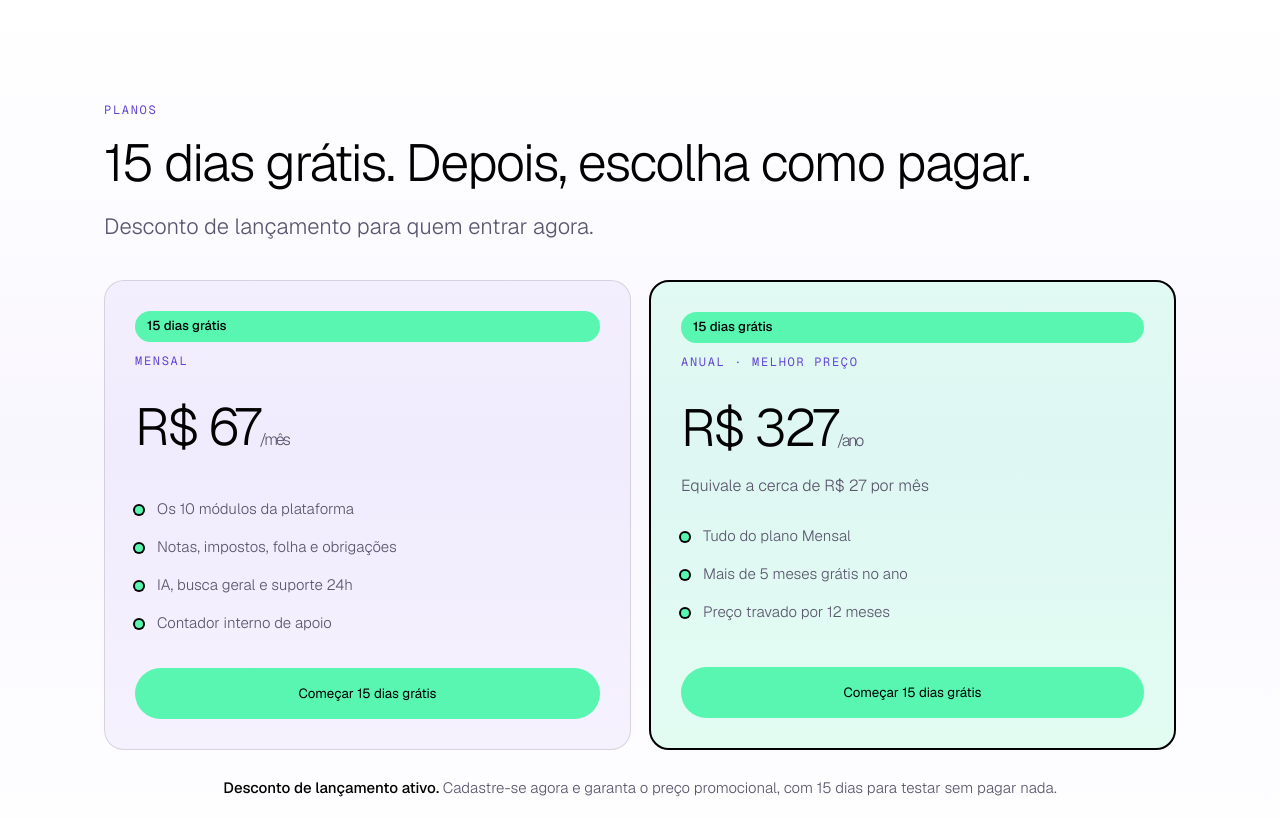
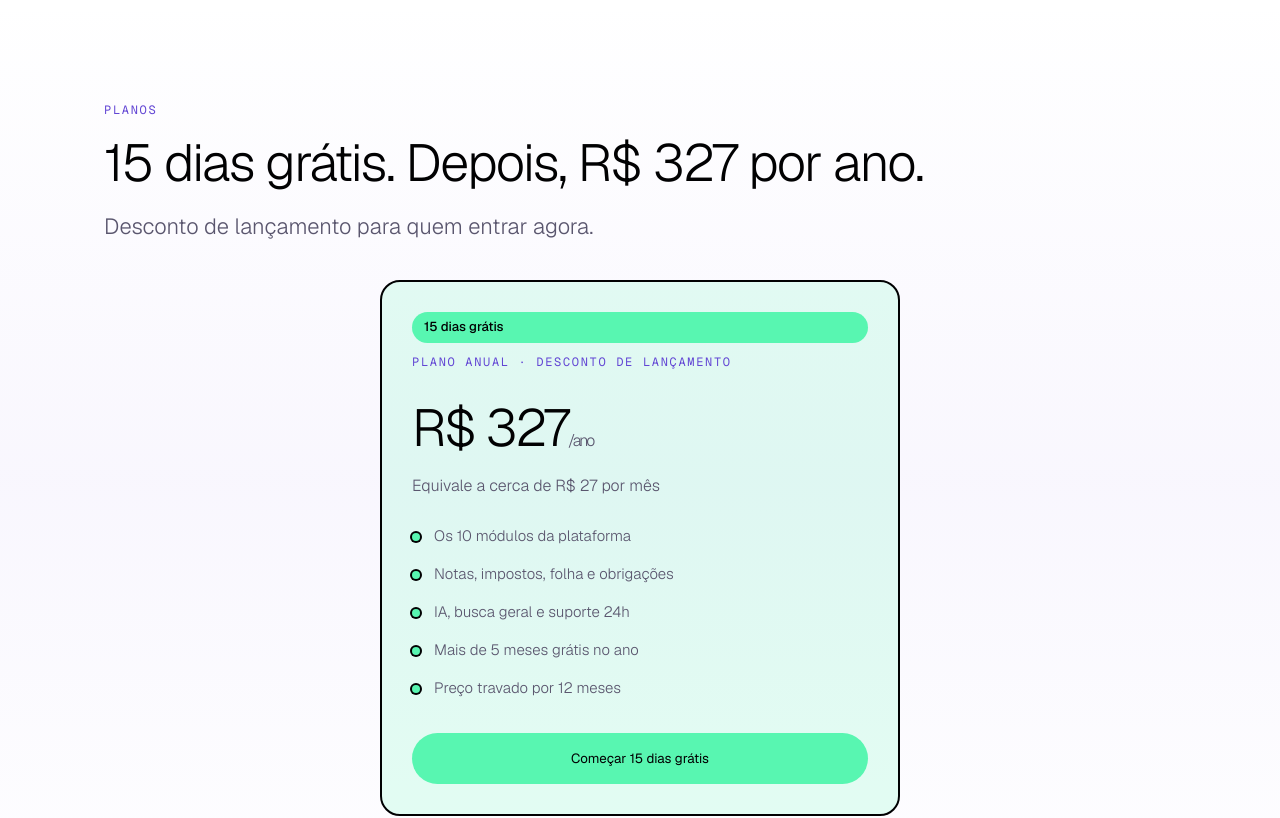
Before and after one commit to Ekz007/decoreia, a plain HTML site: page empresas/index.html in a window 1280 px wide. Shown: the part 10020-10838 px from the top of the page. Drawn offline with nearby package versions, Linux system fonts and the light colour scheme.

Commit message:
Empresas: plano unico anual R$327 com desconto de lancamento
Co-Authored-By: Claude Sonnet 5.5 <noreply@anthropic.com>

```diff
--- a/empresas/index.html
+++ b/empresas/index.html
@@ -6,13 +6,13 @@
 <link href="https://fonts.googleapis.com/css2?family=Geist:wght@300;400;500&family=Geist+Mono&display=swap" rel="stylesheet">
 <link rel="stylesheet" href="../_ab/style.css">
 <script>window.EP={doneMsg:"Pronto. Seus 15 dias grátis estão garantidos. Vamos liberar seu acesso e avisar por WhatsApp em até 24 horas.",prefix:"b2c",metaPixel:"META_PIXEL_ID_B2C",ga4:"G-XXXXXXXXXX",clarity:"CLARITY_ID",linkedin:"",checkoutUrl:"",leadEndpoint:"",debug:false};</script></head><body>
-<nav><div class="wrap"><a class="brand" href="#">Copiloto</a><div class="nav-links"><a href="#tour">Plataforma por dentro</a><a href="#simulador">Simulador</a><a href="#planos">Planos</a></div><button class="btn sm" data-plan="Teste">Testar 15 dias grátis</button></div></nav>
+<nav><div class="wrap"><a class="brand" href="#">Copiloto</a><div class="nav-links"><a href="#tour">Plataforma por dentro</a><a href="#simulador">Simulador</a><a href="#planos">Planos</a></div><button class="btn sm" data-plan="Anual">Testar 15 dias grátis</button></div></nav>
 
 <header class="hero c"><div class="wrap"><div>
 <span class="pwa"><b>PWA</b> Instale no celular, sem loja de app</span>
 <h1>Automatize <em>100%</em> da sua contabilidade com IA.</h1>
 <p class="lead" style="margin-top:24px">Você está pronto para as mudanças de 2027? A plataforma emite as notas, calcula os impostos, entrega as obrigações e a IA avisa o que fazer.</p>
-<div class="cta"><button class="btn" data-plan="Teste">Testar 15 dias grátis →</button><a class="btn ghost" href="#tour">Ver a plataforma por dentro</a></div>
+<div class="cta"><button class="btn" data-plan="Anual">Testar 15 dias grátis →</button><a class="btn ghost" href="#tour">Ver a plataforma por dentro</a></div>
 <p style="margin-top:18px;font-size:14px;color:var(--mute)">Para empreendedores e empresas do Simples Nacional: serviço, comércio e indústria.</p></div>
 <div class="herovis"><div class="win"><div class="bar"><i></i><i></i><i></i><span>app.copiloto.com.br/inicio</span></div><div class="bd"><div class="side"><span class="on">Início</span><span class="">Notas</span><span class="">Impostos</span><span class="">Pessoal</span><span class="">Financeiro</span><span class="">Contabilidade</span><span class="">Assistente</span></div>
 <div class="warn"><b>Situação fiscal: ATENÇÃO · 3 pendências</b> <span class="s">verificado hoje às 06:00</span><div class="s" style="margin-top:4px">Federal: 1 pendência · Estadual, municipal, FGTS e trabalhista: em dia</div><div style="margin-top:10px"><span class="ub">Resolver tudo agora</span></div></div>
@@ -59,15 +59,14 @@
 <div class="res"><span class="mono" style="color:var(--lime)">Resultado indicativo</span><div class="big" id="sr">Vale simular</div><p id="st">Seus clientes empresa podem aproveitar crédito de IBS e CBS.</p><button class="btn" data-gancho>Ver meu cálculo exato, 15 dias grátis</button></div></div>
 <p style="font-size:13px;color:var(--mute);max-width:640px;margin:18px auto 0">Indicação simplificada, não substitui o cálculo oficial. O cálculo exato usa as suas notas e a calculadora oficial da Receita dentro da plataforma.</p></div></section>
 
-<section id="planos" style="background:linear-gradient(180deg,transparent,rgba(173,150,241,.08),transparent)"><div class="wrap"><span class="mono">Planos</span><h2>15 dias grátis. Depois, escolha como pagar.</h2><p class="lead">Desconto de lançamento para quem entrar agora.</p>
-<div class="grid g2 plans" style="margin-top:36px">
-<div class="card plan"><span class="free">15 dias grátis</span><span class="mono">Mensal</span><div class="price">R$ 67<small>/mês</small></div><ul><li>Os 10 módulos da plataforma</li><li>Notas, impostos, folha e obrigações</li><li>IA, busca geral e suporte 24h</li><li>Contador interno de apoio</li></ul><button class="btn" data-plan="Mensal">Começar 15 dias grátis</button></div>
-<div class="card plan hot"><span class="free">15 dias grátis</span><span class="mono">Anual · melhor preço</span><div class="price">R$ 327<small>/ano</small></div><p style="margin:0;color:var(--mute)">Equivale a cerca de R$ 27 por mês</p><ul><li>Tudo do plano Mensal</li><li>Mais de 5 meses grátis no ano</li><li>Preço travado por 12 meses</li></ul><button class="btn" data-plan="Anual">Começar 15 dias grátis</button></div></div>
+<section id="planos" style="background:linear-gradient(180deg,transparent,rgba(173,150,241,.08),transparent)"><div class="wrap"><span class="mono">Planos</span><h2>15 dias grátis. Depois, R$ 327 por ano.</h2><p class="lead">Desconto de lançamento para quem entrar agora.</p>
+<div class="plans1" style="max-width:520px;margin:36px auto 0">
+<div class="card plan hot"><span class="free">15 dias grátis</span><span class="mono">Plano anual · desconto de lançamento</span><div class="price">R$ 327<small>/ano</small></div><p style="margin:0;color:var(--mute)">Equivale a cerca de R$ 27 por mês</p><ul><li>Os 10 módulos da plataforma</li><li>Notas, impostos, folha e obrigações</li><li>IA, busca geral e suporte 24h</li><li>Mais de 5 meses grátis no ano</li><li>Preço travado por 12 meses</li></ul><button class="btn" data-plan="Anual" style="width:100%">Começar 15 dias grátis</button></div></div>
 <p class="offer"><b>Desconto de lançamento ativo.</b> Cadastre-se agora e garanta o preço promocional, com 15 dias para testar sem pagar nada.</p></div></section>
 
-<section><div class="wrap" style="max-width:820px"><span class="mono">Perguntas</span><h2>O que todo mundo pergunta.</h2><details><summary>Preciso instalar alguma coisa?</summary><p>Não. É um PWA: você abre no navegador e instala no celular ou no computador com um toque, sem loja de aplicativos. Funciona como app, com notificações.</p></details><details><summary>Substitui meu contador?</summary><p>A plataforma executa as obrigações. Um contador interno tira dúvidas, analisa as exceções sinalizadas pela IA e revisa o que é sensível.</p></details><details><summary>Serve para comércio e indústria também?</summary><p>Sim. A plataforma atende serviço, comércio e indústria, nos modelos Simples comum e híbrido.</p></details><details><summary>Como funcionam os 15 dias grátis?</summary><p>Você entra, conecta a empresa pelo CNPJ e usa a plataforma por 15 dias. Se gostar, escolhe o plano mensal ou anual.</p></details><details><summary>É seguro?</summary><p>Seus dados ficam protegidos e as integrações usam os canais oficiais. Você acompanha cada ação pela trilha de auditoria.</p></details><details><summary>Posso cancelar?</summary><p>Pode cancelar quando quiser.</p></details></div></section>
+<section><div class="wrap" style="max-width:820px"><span class="mono">Perguntas</span><h2>O que todo mundo pergunta.</h2><details><summary>Preciso instalar alguma coisa?</summary><p>Não. É um PWA: você abre no navegador e instala no celular ou no computador com um toque, sem loja de aplicativos. Funciona como app, com notificações.</p></details><details><summary>Substitui meu contador?</summary><p>A plataforma executa as obrigações. Um contador interno tira dúvidas, analisa as exceções sinalizadas pela IA e revisa o que é sensível.</p></details><details><summary>Serve para comércio e indústria também?</summary><p>Sim. A plataforma atende serviço, comércio e indústria, nos modelos Simples comum e híbrido.</p></details><details><summary>Como funcionam os 15 dias grátis?</summary><p>Você entra, conecta a empresa pelo CNPJ e usa a plataforma por 15 dias. Se gostar, segue no plano anual com desconto de lançamento.</p></details><details><summary>É seguro?</summary><p>Seus dados ficam protegidos e as integrações usam os canais oficiais. Você acompanha cada ação pela trilha de auditoria.</p></details><details><summary>Posso cancelar?</summary><p>Pode cancelar quando quiser.</p></details></div></section>
 
-<section style="padding:80px 0;background:#010102;color:#fff;text-align:center"><div class="wrap"><h2 style="color:#fff;margin:0 0 16px">Pronto para 2027?</h2><p style="color:#cfcbe0;margin:0 0 28px;font-size:19px">Automatize 100% da sua contabilidade e use a plataforma por 15 dias de graça.</p><button class="btn" data-plan="Teste">Testar 15 dias grátis →</button></div></section>
+<section style="padding:80px 0;background:#010102;color:#fff;text-align:center"><div class="wrap"><h2 style="color:#fff;margin:0 0 16px">Pronto para 2027?</h2><p style="color:#cfcbe0;margin:0 0 28px;font-size:19px">Automatize 100% da sua contabilidade e use a plataforma por 15 dias de graça.</p><button class="btn" data-plan="Anual">Testar 15 dias grátis →</button></div></section>
 
 <footer><div class="wrap"><div>© 2026 Copiloto · CNPJ 00.000.000/0000-00<br>Marca em fase de teste</div><div><a href="/privacidade">Privacidade</a><a href="/termos">Termos</a><a href="mailto:contato@appsmobile.com.br">Contato</a></div></div></footer>
 <div class="modal" id="modal" role="dialog" aria-modal="true" aria-labelledby="mt"><div class="sheet">
```
